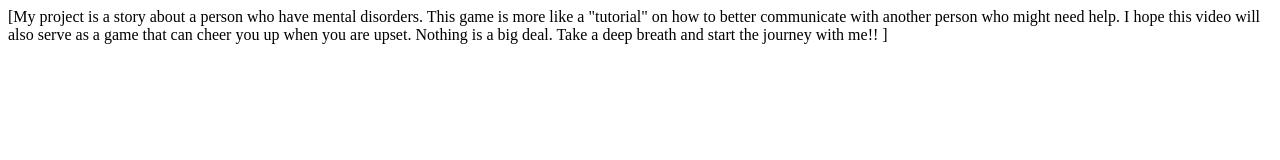
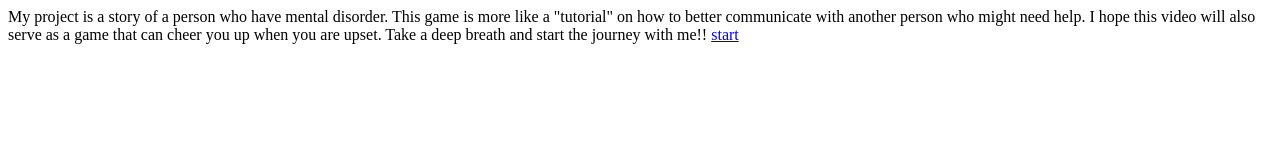
Before and after one commit to JUDY0916/finalproject, a plain HTML site: page index.html in a window 1280 px wide. Drawn offline with Linux system fonts and the light colour scheme.

Commit message:
Update index.html

```diff
--- a/index.html
+++ b/index.html
@@ -5,8 +5,8 @@
       </style>
  </head>
 <body>
-[My project is a story about a person who have mental disorders. This game is more like a "tutorial" on how to better communicate with another person who might need help.
- I hope this video will also serve as a game that can cheer you up when you are upset. Nothing is a big deal. Take a deep breath and start the journey with me!!
-]
+My project is a story of a person who have mental disorder. This game is more like a "tutorial" on how to better communicate with another person who might need help.
+ I hope this video will also serve as a game that can cheer you up when you are upset. Take a deep breath and start the journey with me!!
+ <a href="https://judy0916.github.io/finalproject/fool.html">start</a>
  </body>
 </html>
```
